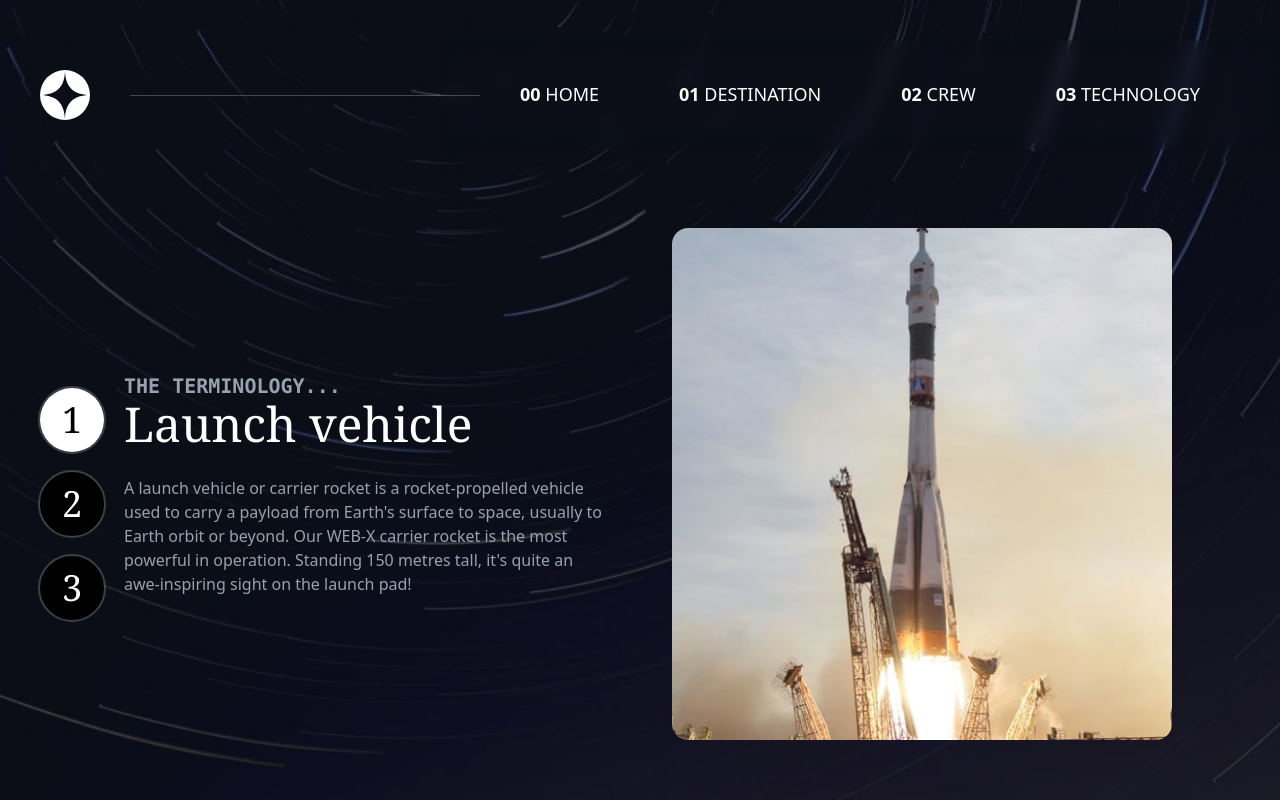
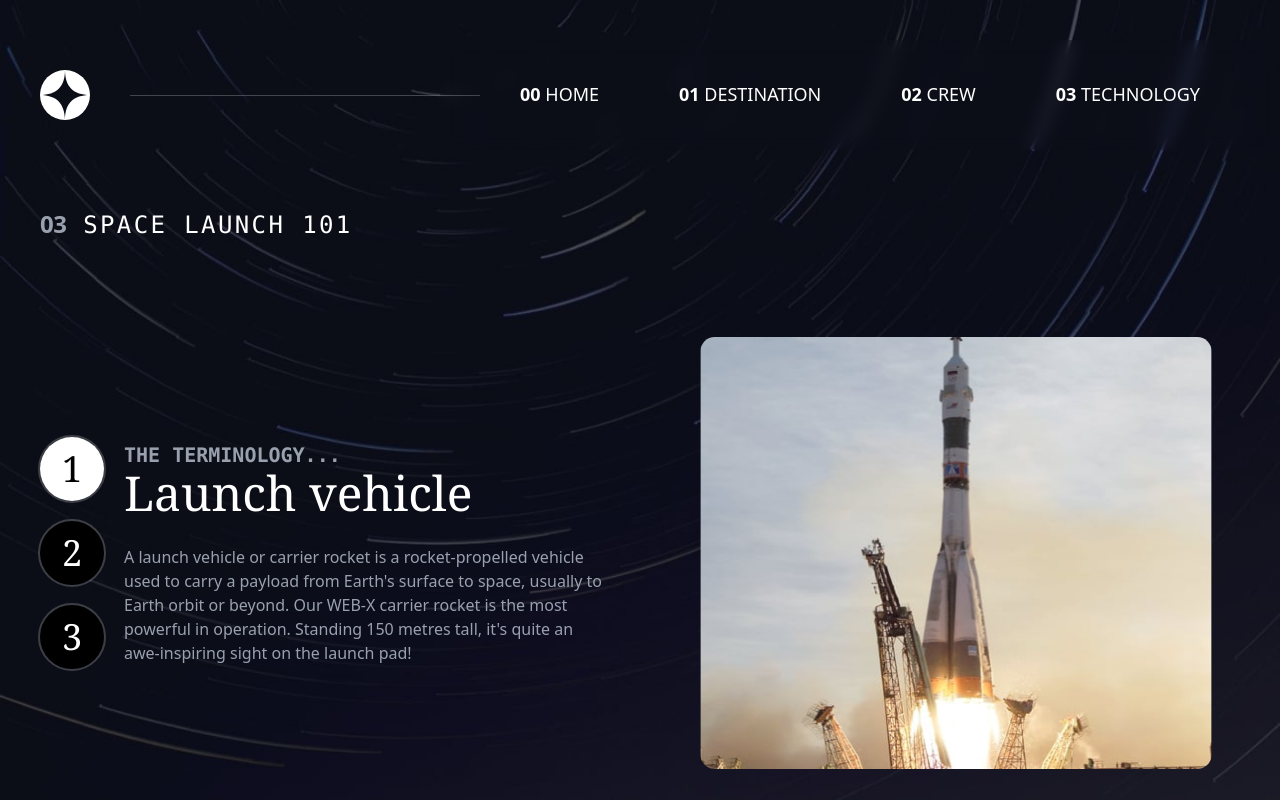
Before and after one commit to noonefr69/space-tourism, a Next.js app: page /technology in a window 1280 px wide. Built offline with nearby package versions, Linux system fonts and the light colour scheme.

Commit message:
fix layout problem in techs

```diff
--- a/app/(pages)/destination/page.tsx
+++ b/app/(pages)/destination/page.tsx
@@ -6,7 +6,7 @@ export default function Destination() {
 
   return (
     <div className="bg-[url('/destination/background-destination-mobile.jpg')]  md:bg-[url('/destination/background-destination-tablet.jpg')] lg:bg-[url('/destination/background-destination-desktop.jpg')] min-h-screen bg-no-repeat bg-center bg-cover">
-      <div className="grid lg:grid-cols-2 auto-rows-auto gap-10 px-2 lg:px-10 min-h-screen container mx-auto pt-52">
+      <div className="grid lg:grid-cols-2 items-cente auto-rows-auto gap-10 px-2 lg:px-10 min-h-screen container mx-auto pt-52">
         <h1 className="animate-faceIn self-start text-center lg:text-start h-fit text-white text-lg lg:text-2xl tracking-widest uppercase font-mono">
           <span className="font-sans font-bold text-gray-400 tracking-tight">
             01
--- a/app/(pages)/technology/components/Details.tsx
+++ b/app/(pages)/technology/components/Details.tsx
@@ -11,7 +11,7 @@ export default function Details({
   return (
     <>
       {filterdTech.map((tech, i) => (
-        <div className="pb-10" key={i}>
+        <div className="lg:pb-0 pb-10" key={i}>
           <motion.h1
             initial={{ opacity: 0, x: -5 }}
             animate={{ opacity: 1, x: 0 }}
@@ -24,7 +24,7 @@ export default function Details({
             initial={{ opacity: 0, x: -8 }}
             animate={{ opacity: 1, x: 0 }}
             transition={{ delay: 0.08 }}
-            className="text-gray-400 lg:text-start text-center lg:pb-0 "
+            className="text-gray-400 lg:text-start text-center "
           >
             {tech.description}
           </motion.p>
--- a/app/(pages)/technology/components/TechContainer.tsx
+++ b/app/(pages)/technology/components/TechContainer.tsx
@@ -22,8 +22,8 @@ export default function TechContainer({
     return tech.name === filterd;
   });
   return (
-    <div className="grid lg:grid-cols-2 items-center lg:px-10 gap-16 duration-200">
-      <div className="lg:flex items-center gap-5 hidden">
+    <div className="grid mt-18 lg:grid-cols-2 items-center lg:px-10 gap-16 duration-200">
+      <div className="lg:flex items-center lg:min-h-[calc(100vh-40vh)] gap-5 hidden">
         <div className="flex flex-col gap-5">
           <Tabs techs={techs} filterd={filterd} setFilterd={setFilterd} />{" "}
         </div>
@@ -56,16 +56,17 @@ export default function TechContainer({
           exit={{ opacity: 0, scale: 0.95 }}
           transition={{ duration: 0.35 }}
           key={filterd}
-          className="hidden lg:flex pb-10"
+          className="hidden lg:flex relative rounded-2xl w-full h-full"
         >
           {filterdTech.map((tech, i) => (
             <Image
               key={i}
               src={tech.images.portrait}
               alt={tech.name}
-              width={500}
-              height={500}
-              className="rounded-2xl"
+              // width={500}
+              // height={500}
+              fill
+              className="rounded-2xl scale-90"
             />
           ))}
         </motion.div>
--- a/app/(pages)/technology/page.tsx
+++ b/app/(pages)/technology/page.tsx
@@ -6,7 +6,13 @@ export default function Technology() {
 
   return (
     <div className="bg-[url('/technology/background-technology-mobile.jpg')] relative md:bg-[url('/technology/background-technology-tablet.jpg')] lg:bg-[url('/technology/background-technology-desktop.jpg')] min-h-screen bg-no-repeat bg-center bg-cover">
-      <div className="min-h-screen container mx-auto  flex flex-col justify-center pt-52">
+      <div className="min-h-screen container mx-auto flex flex-col pt-52">
+        <h1 className="animate-faceIn lg:w-fit w-full lg:text-start lg:pl-10 self-start text-center h-fit text-white text-lg lg:text-2xl tracking-widest uppercase font-mono">
+          <span className="font-sans font-bold text-gray-400 tracking-tight">
+            03
+          </span>{" "}
+          Space launch 101
+        </h1>
         <TechContainer techs={techs} />
       </div>
     </div>
```
